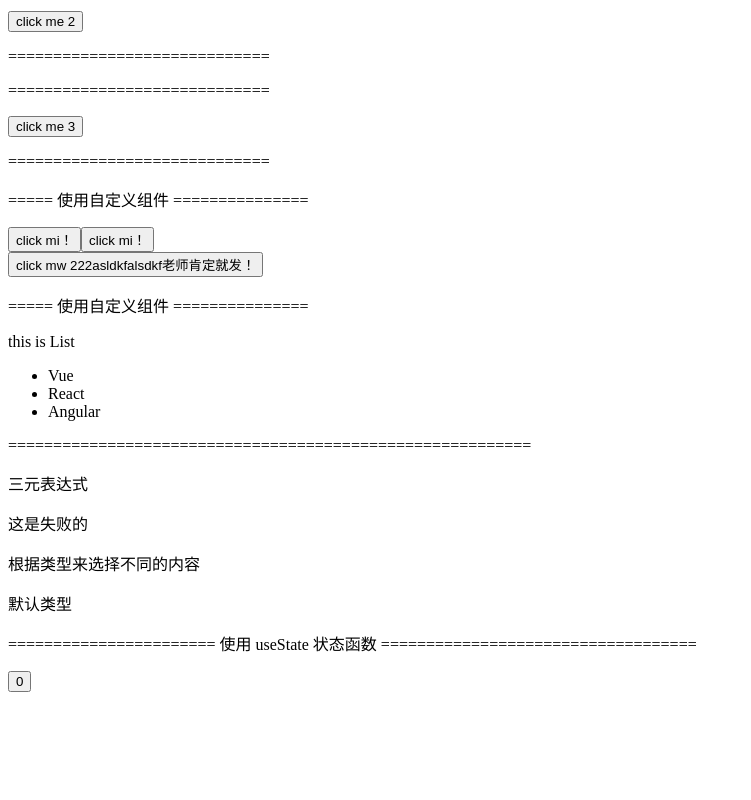
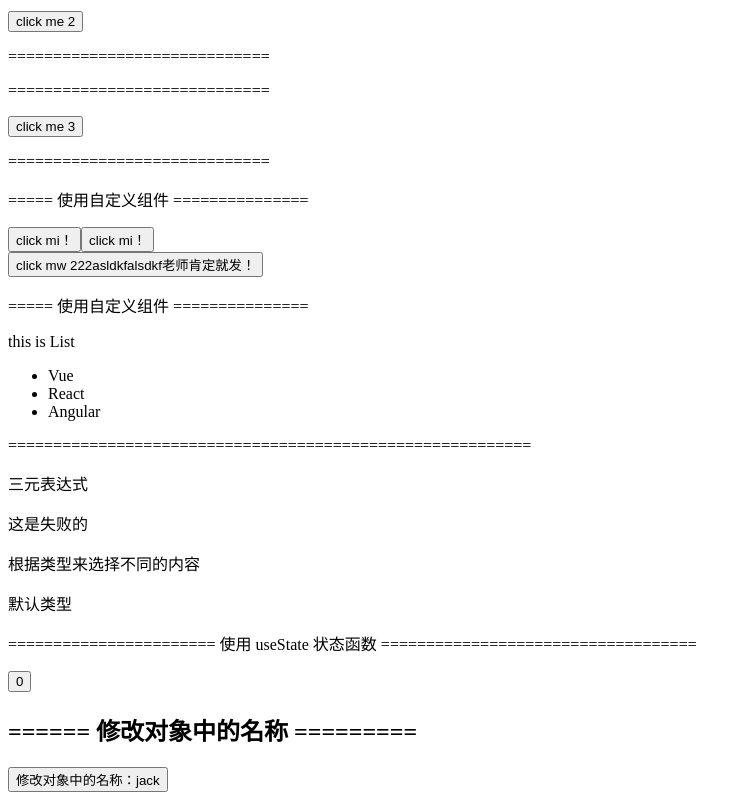
Before and after one commit to YiXiaoBaiLP/react-demo, a React (Create React App) app: page / in a window 1280 px wide. Shown: the part 320-1120 px from the top of the page, without its empty margins (0-751 px from the left). Before the commit the page ends 1020 px from the top, so only its background shows below. Built offline with nearby package versions, Linux system fonts and the light colour scheme.

Commit message:
修改 useState 中的对象属性

```diff
--- a/src/UseState.js
+++ b/src/UseState.js
@@ -9,9 +9,19 @@ function UseState() {
   // 2.点击事件回调
   const handleClick = () => setCount(count + 1);
 
+  // 修改 对象中的属性
+  const [form, setForm] = useState({ name: "jack" });
+  const handleForm = () => {
+    return setForm({
+      ...form,
+      name: "修改后的对象",
+    });
+  };
   return (
     <div className="UseState">
       <button onClick={handleClick}>{count}</button>
+      <h2>====== 修改对象中的名称 =========</h2>
+      <button onClick={handleForm}> 修改对象中的名称：{form.name}</button>
     </div>
   );
 }
```
